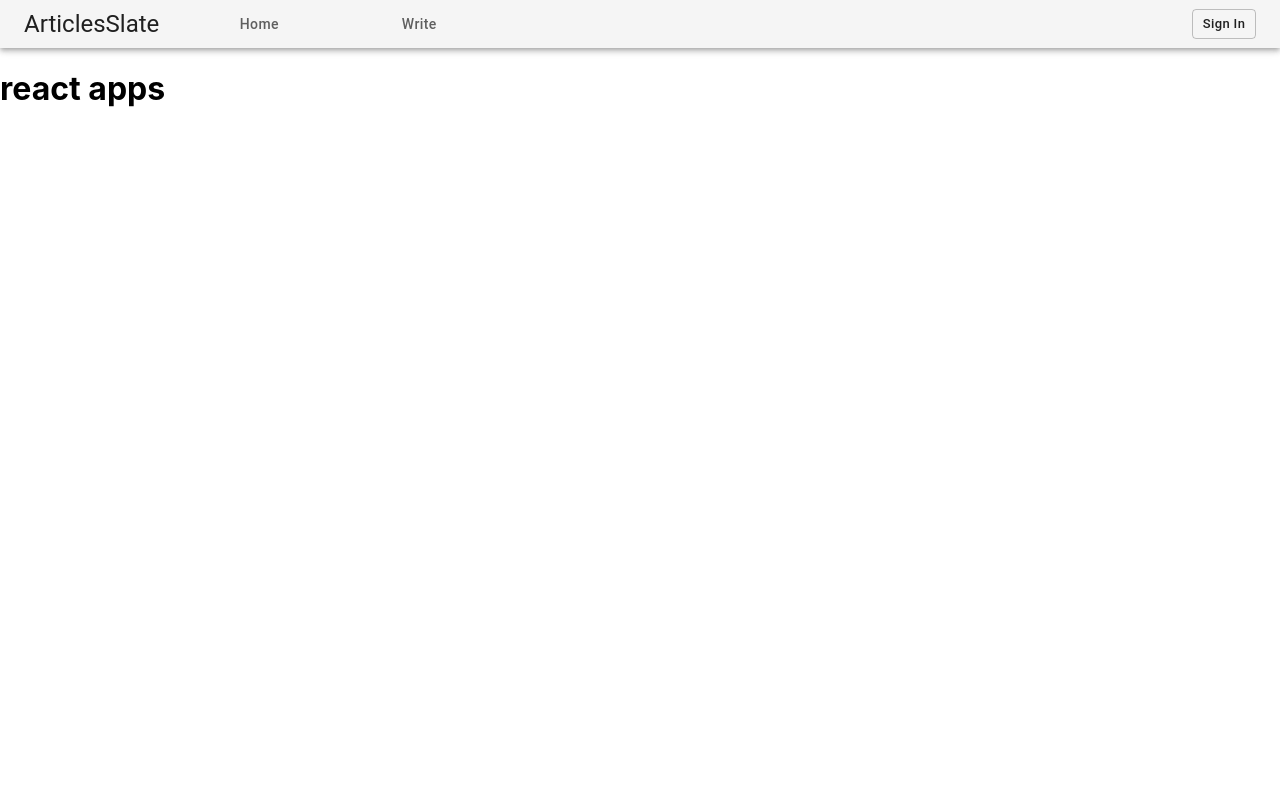
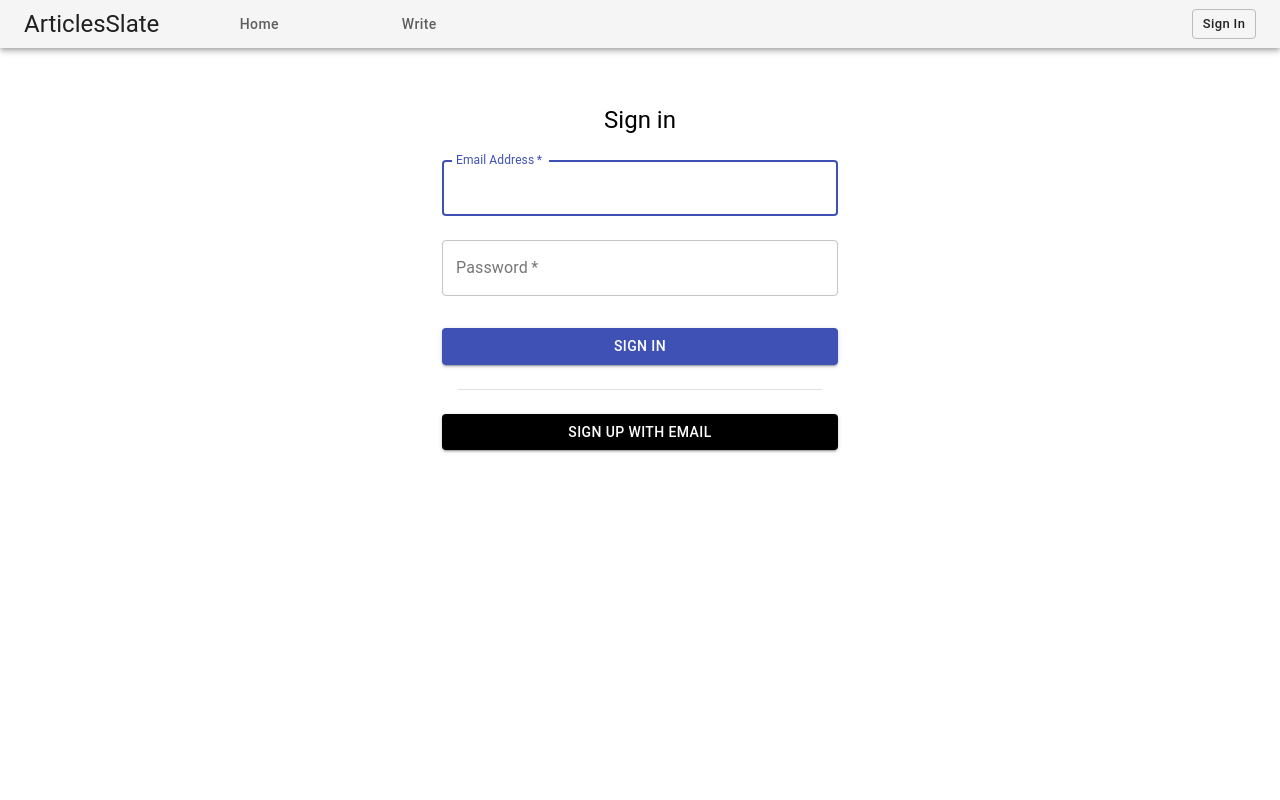
Before and after one commit to hamkuu/reactive-articles, a React (Create React App) app: page /login in a window 1280 px wide. Shown: the top 800 px of the page. Built offline with nearby package versions, Linux system fonts and the light colour scheme.

Commit message:
:sparkles: login form

```diff
--- a/src/App.jsx
+++ b/src/App.jsx
@@ -14,6 +14,8 @@ import hasAuthenticatedContext from './components/Account/AuthenticationContext'
 import Header from './components/Header/Header';
 import Footer from './components/Footer/Footer';
 
+import LoginPage from './components/Account/LoginPage';
+
 import './App.css';
 
 function AppLayout() {
@@ -22,7 +24,7 @@ function AppLayout() {
       <Route path='/' component={Header} />
 
       <main>
-        <h1>react apps</h1>
+        <Route exact path='/login' component={LoginPage} />
       </main>
 
       <Route path='/' component={Footer} />
--- /dev/null
+++ b/src/components/Account/LoginForm.jsx
@@ -0,0 +1,225 @@
+import React from 'react';
+import PropTypes from 'prop-types';
+import { Switch, Redirect } from 'react-router-dom';
+
+import Typography from '@material-ui/core/Typography';
+import Container from '@material-ui/core/Container';
+import TextField from '@material-ui/core/TextField';
+import Button from '@material-ui/core/Button';
+import { withStyles } from '@material-ui/core/styles';
+import Snackbar from '@material-ui/core/Snackbar';
+import Divider from '@material-ui/core/Divider';
+
+const styles = theme => ({
+  '@global': {
+    body: {
+      backgroundColor: theme.palette.common.white,
+    },
+  },
+  paper: {
+    marginTop: theme.spacing(7),
+    marginBottom: theme.spacing(7),
+    display: 'flex',
+    flexDirection: 'column',
+    alignItems: 'center',
+  },
+  loginForm: {
+    textTransform: 'none',
+  },
+  form: {
+    width: '100%', // Fix IE 11 issue.
+    marginTop: theme.spacing(1),
+  },
+  submit: {
+    margin: theme.spacing(3, 0, 3),
+  },
+  loginWithGitHub: {
+    margin: theme.spacing(3, 0, 2),
+    color: 'white',
+    backgroundColor: 'black',
+  },
+});
+
+class LoginForm extends React.Component {
+  constructor(props) {
+    super(props);
+    this.state = {
+      email: '',
+      password: '',
+      hasEmailInputError: false,
+      hasPasswordInputError: false,
+      hasBasicAuthError: false,
+    };
+
+    this.handleSubmit = this.handleSubmit.bind(this);
+    this.handleEmailChange = this.handleEmailChange.bind(this);
+    this.handlePasswordChange = this.handlePasswordChange.bind(this);
+  }
+
+  handleEmailChange(event) {
+    this.setState({
+      hasEmailInputError: false,
+      hasBasicAuthError: false,
+      email: event.target.value.trim().toLowerCase(),
+    });
+  }
+
+  handlePasswordChange(event) {
+    this.setState({
+      hasPasswordInputError: false,
+      hasBasicAuthError: false,
+      password: event.target.value.trim(),
+    });
+  }
+
+  handleSubmit(event) {
+    event.preventDefault();
+
+    const { email, password } = this.state;
+    const { setAppLogInState, setAppLogOutState } = this.props;
+
+    if (email === '') {
+      this.setState({
+        hasEmailInputError: true,
+      });
+      return;
+    }
+
+    if (password === '') {
+      this.setState({
+        hasPasswordInputError: true,
+      });
+      return;
+    }
+
+    const authRequestUrl = `${process.env.REACT_APP_API_URL_BASE}/api/v1/user.new_auth_token`;
+    const encodedBasicAuthString = Buffer.from(`${email}:${password}`).toString(
+      'base64'
+    );
+
+    // request access token via Basic Authentication
+    fetch(authRequestUrl, {
+      method: 'GET',
+      credentials: 'include',
+      headers: new Headers({
+        Authorization: `Basic ${encodedBasicAuthString}`,
+      }),
+    })
+      .then(res => res.json())
+      .then(response => {
+        if (response.status) {
+          setAppLogInState(response.auth_token);
+        } else {
+          setAppLogOutState();
+          this.setState({
+            hasBasicAuthError: true,
+            email: '',
+            password: '',
+          });
+        }
+      });
+  }
+
+  render() {
+    const {
+      email,
+      password,
+      hasEmailInputError,
+      hasPasswordInputError,
+      hasBasicAuthError,
+    } = this.state;
+    const { classes, isLoggedIn } = this.props;
+
+    if (!isLoggedIn) {
+      return (
+        <React.Fragment>
+          <Container maxWidth='xs'>
+            <div className={classes.paper}>
+              <Typography component='h1' variant='h5'>
+                Sign in
+              </Typography>
+              <form
+                className={classes.form}
+                onSubmit={this.handleSubmit}
+                noValidate
+              >
+                <TextField
+                  variant='outlined'
+                  margin='normal'
+                  required
+                  fullWidth
+                  id='email'
+                  label='Email Address'
+                  name='email'
+                  autoComplete='email'
+                  autoFocus
+                  value={email}
+                  onChange={this.handleEmailChange}
+                  error={hasEmailInputError || hasBasicAuthError}
+                />
+                <TextField
+                  variant='outlined'
+                  margin='normal'
+                  required
+                  fullWidth
+                  name='password'
+                  label='Password'
+                  type='password'
+                  id='password'
+                  autoComplete='current-password'
+                  value={password}
+                  onChange={this.handlePasswordChange}
+                  error={hasPasswordInputError || hasBasicAuthError}
+                />
+                <Button
+                  type='submit'
+                  fullWidth
+                  variant='contained'
+                  color='primary'
+                  className={classes.submit}
+                >
+                  Sign In
+                </Button>
+                <Divider variant='middle' />
+                <Button
+                  href='/signup'
+                  fullWidth
+                  variant='contained'
+                  className={classes.loginWithGitHub}
+                >
+                  Sign Up with Email
+                </Button>
+              </form>
+            </div>
+          </Container>
+          <Snackbar
+            anchorOrigin={{
+              vertical: 'top',
+              horizontal: 'center',
+            }}
+            message='Invalid Credential!'
+            open={hasBasicAuthError}
+          />
+        </React.Fragment>
+      );
+    }
+    return (
+      <Switch>
+        <Redirect to='/profile' />
+      </Switch>
+    );
+  }
+}
+
+LoginForm.propTypes = {
+  classes: PropTypes.shape({}).isRequired,
+  isLoggedIn: PropTypes.bool,
+  setAppLogInState: PropTypes.func.isRequired,
+  setAppLogOutState: PropTypes.func.isRequired,
+};
+
+LoginForm.defaultProps = {
+  isLoggedIn: false,
+};
+
+export default withStyles(styles)(LoginForm);
--- /dev/null
+++ b/src/components/Account/LoginPage.jsx
@@ -0,0 +1,20 @@
+import React from 'react';
+
+import hasAuthenticatedContext from './AuthenticationContext';
+import LoginForm from './LoginForm';
+
+export default function LoginPage() {
+  return (
+    <React.Fragment>
+      <hasAuthenticatedContext.Consumer>
+        {({ isLoggedIn, setAppLogInState, setAppLogOutState }) => (
+          <LoginForm
+            isLoggedIn={isLoggedIn}
+            setAppLogInState={setAppLogInState}
+            setAppLogOutState={setAppLogOutState}
+          />
+        )}
+      </hasAuthenticatedContext.Consumer>
+    </React.Fragment>
+  );
+}
```
